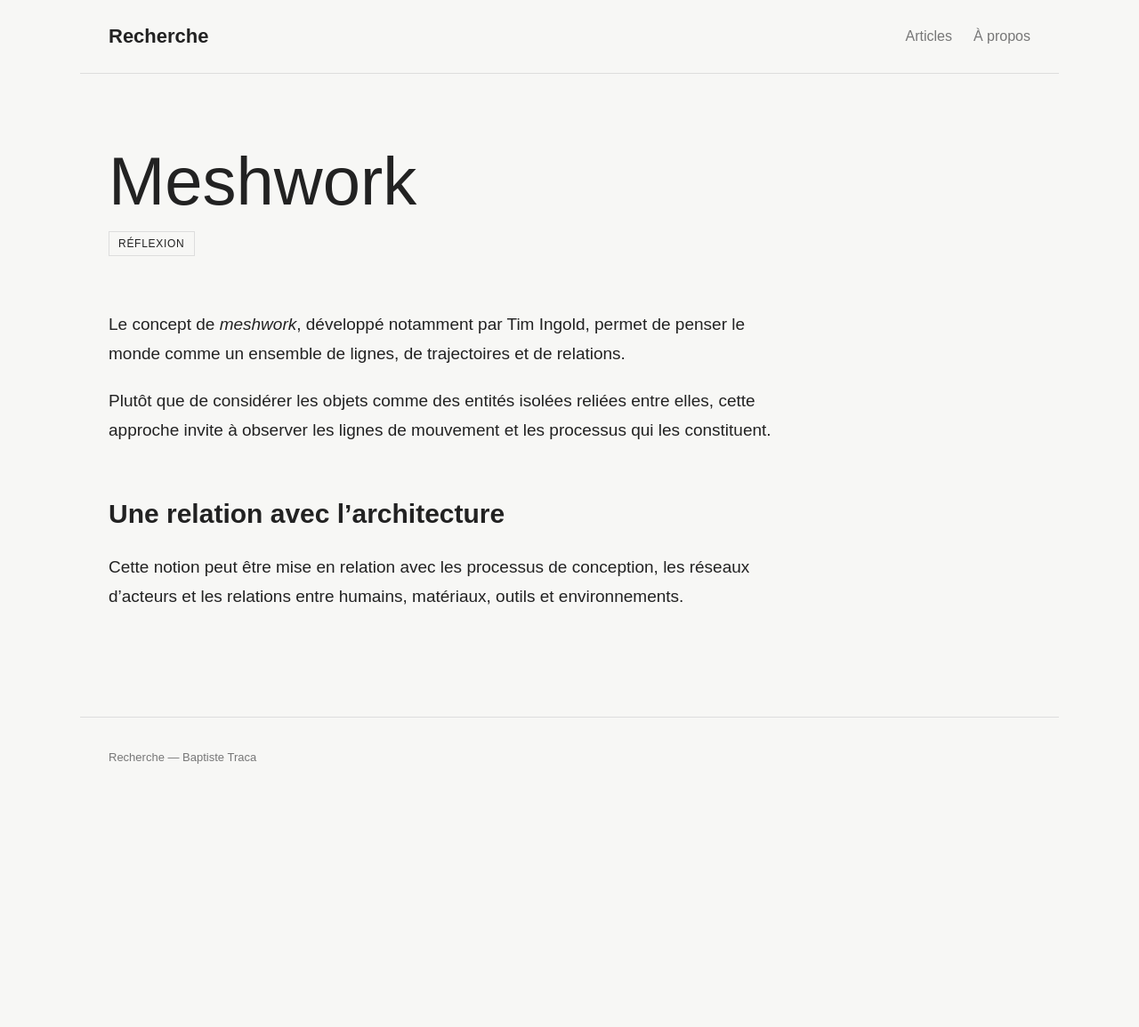
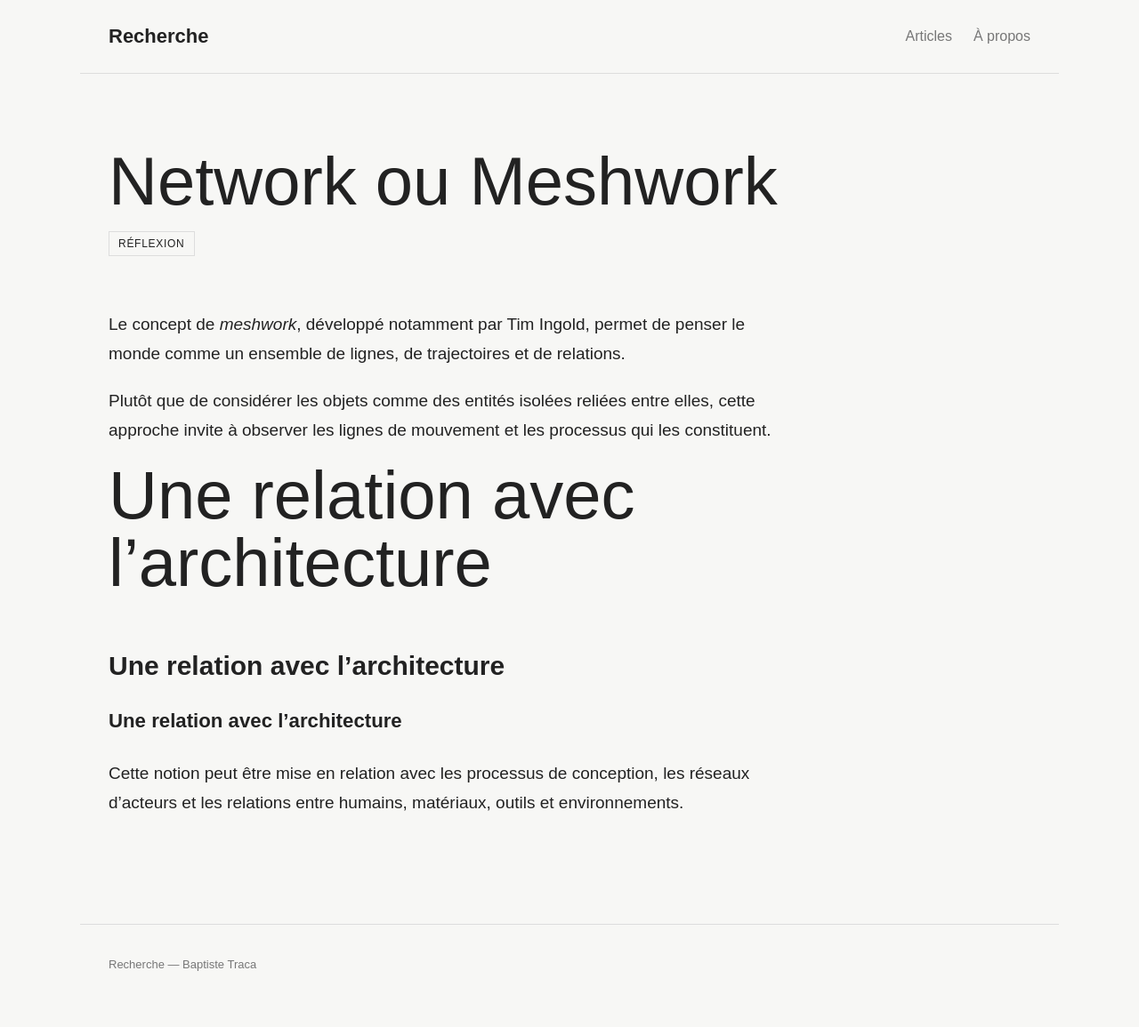
Before and after one commit to b-traca/RECHERCHE, a Jekyll site: the page built from 2026-07-18-meshwork.md, in a window 1280 px wide. Shown: the whole page at 89% size. Built offline with Jekyll 4.4.1, drawn with Linux system fonts in a browser that asks for light colours; before the commit the page ends 922 px from its top, so only the background shows below that.

Commit message:
Update 2026-07-18-meshwork.md

```diff
--- a/2026-07-18-meshwork.md
+++ b/2026-07-18-meshwork.md
@@ -1,6 +1,6 @@
 ---
 layout: post
-title: "Meshwork"
+title: "Network ou Meshwork"
 categories: [Réflexion]
 ---
 
@@ -8,6 +8,10 @@ Le concept de *meshwork*, développé notamment par Tim Ingold, permet de penser
 
 Plutôt que de considérer les objets comme des entités isolées reliées entre elles, cette approche invite à observer les lignes de mouvement et les processus qui les constituent.
 
+# Une relation avec l'architecture
+
 ## Une relation avec l'architecture
 
+### Une relation avec l'architecture
+
 Cette notion peut être mise en relation avec les processus de conception, les réseaux d'acteurs et les relations entre humains, matériaux, outils et environnements.
```
